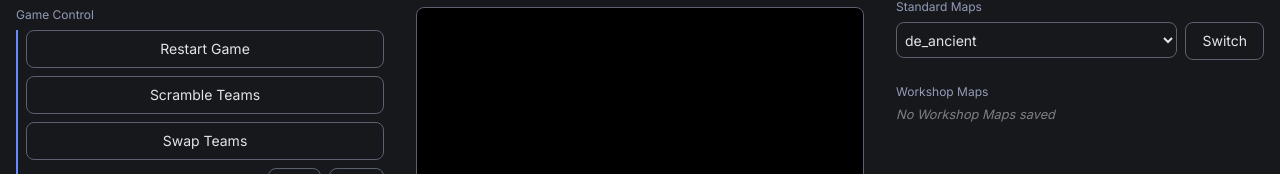
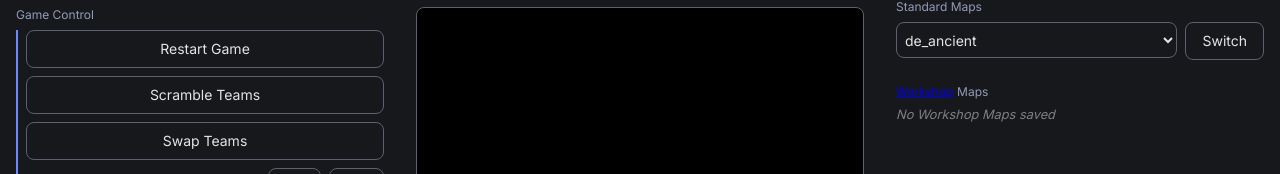
Before and after one commit to xiblizz/xrecon, a SvelteKit app: page / in a window 1280 px wide. Shown: the part 121-295 px from the top of the page. Built offline with nearby package versions, Linux system fonts and the light colour scheme.

Commit message:
Add Workshop link

```diff
--- a/src/routes/+page.svelte
+++ b/src/routes/+page.svelte
@@ -665,7 +665,7 @@
             class="label"
             style="font-size:0.75rem;"
         >
-            Workshop Maps
+            <a href='https://steamcommunity.com/workshop/browse?appid=730&browsesort=trend&section=readytouseitems'>Workshop</a> Maps
         </div>
         <div
             class="flex-col gap-2"
```
